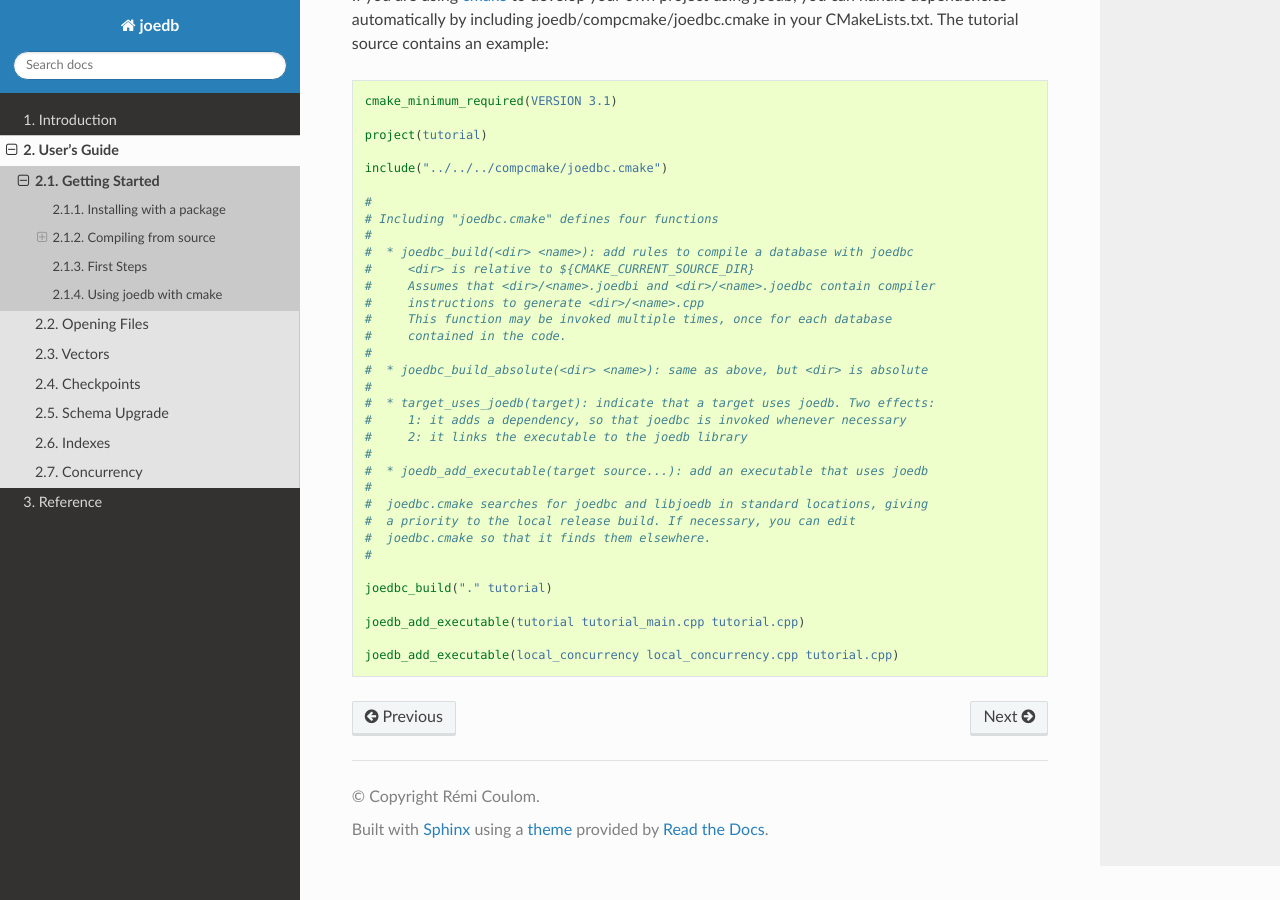
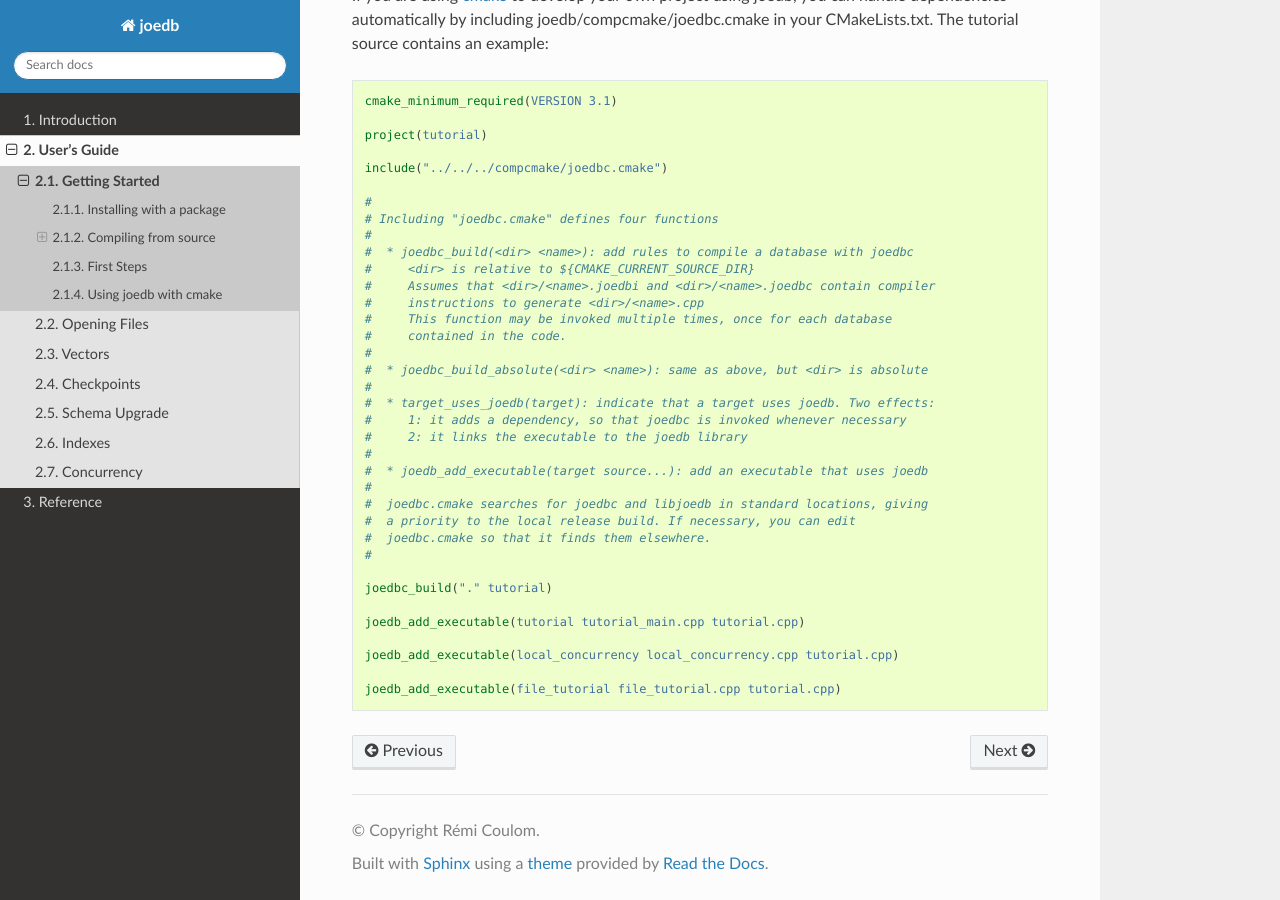
Before and after one commit to Remi-Coulom/joedb, a Sphinx documentation site: the page built from doc/source/getting_started.rst, in a window 1280 px wide and 900 px high, scrolled down 2263 px. Built offline with Sphinx 7.4.7 and the Read the Docs theme 2.0.0, drawn with Linux system fonts in a browser that asks for light colours; formulas are drawn with MathJax 3.

```diff
--- a/doc/source/tutorial/CMakeLists.txt
+++ b/doc/source/tutorial/CMakeLists.txt
@@ -32,3 +32,5 @@
 joedb_add_executable(tutorial tutorial_main.cpp tutorial.cpp)
 
 joedb_add_executable(local_concurrency local_concurrency.cpp tutorial.cpp)
+
+joedb_add_executable(file_tutorial file_tutorial.cpp tutorial.cpp)
```
Also changed, not shown: 1 other file.
